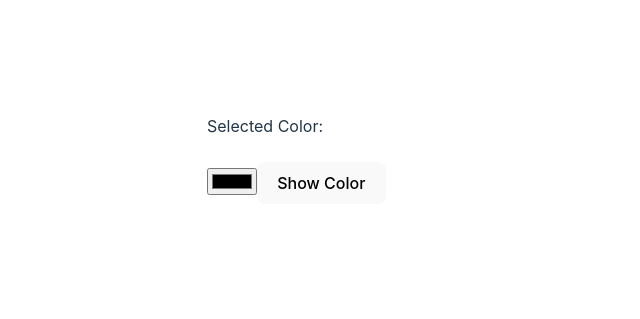
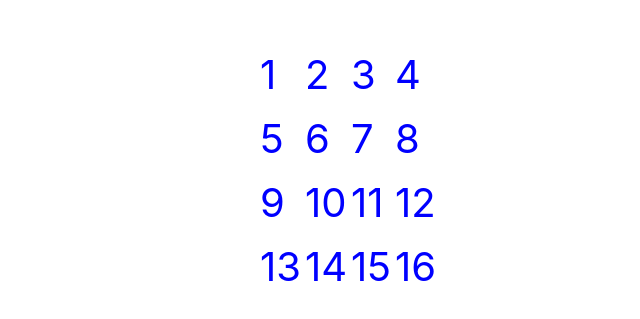
Before and after one commit to Bv28dog/react_js, a React (Vite) app: page / in a window 1280 px wide. Shown: the part 229-548 px from the top of the page, without its empty margins (393-1033 px from the left). Built offline with nearby package versions, Linux system fonts and the light colour scheme.

Commit message:
done table task

```diff
--- a/src/App.jsx
+++ b/src/App.jsx
@@ -1,45 +1,11 @@
-import React, { useRef, useState } from "react";
-import { ColorPiker } from "./components/componentshook/ColorCmp";
+import React from "react";
+import { Table } from "./components/componentTable/Table";
 
 const App = () => {
-  const colorPikerRef = useRef(null);
-  const [selectedColor, setSelectedColor] = useState("");
-  const [displayColor, setDisplayColor] = useState("");
-
-  const handleShowColor = () => {
-    if (colorPikerRef.current) {
-      const color = colorPikerRef.current.value;
-      setSelectedColor(color);
-      setDisplayColor(color);
-    }
-  };
   return (
-    <div style={{ marginLeft: "600px" }}>
-      <div>Selected Color: {selectedColor}</div>
-      <div>
-        {displayColor && (
-          <div
-            style={{
-              width: "250px",
-              height: "250px",
-              backgroundColor: displayColor,
-              marginTop: "20px",
-              borderRadius: "10px",
-            }}
-          ></div>
-        )}
-      </div>
-      <br />
-      <ColorPiker
-        ref={colorPikerRef}
-        onChange={(color) => {
-          setSelectedColor(color);
-        }}
-      />
-      <button onClick={handleShowColor}>Show Color</button>
-      <br />
-      <br />
-    </div>
+    <>
+      <Table />
+    </>
   );
 };
 
--- /dev/null
+++ b/src/components/componentTable/Table.jsx
@@ -0,0 +1,44 @@
+import React, { useState } from "react";
+
+export const Table = () => {
+  const [cellNumber, setCellNumber] = useState(null);
+
+  const handleCellClick = (rowIndex, colIndex) => {
+    const number = rowIndex * 4 + colIndex + 1;
+    setCellNumber(number);
+  };
+
+  const renderTable = () => {
+    const rows = [];
+    for (let i = 0; i < 4; i++) {
+      const cells = [];
+      for (let j = 0; j < 4; j++) {
+        cells.push(
+          <td key={j} onClick={() => handleCellClick(i, j)}>
+            {i * 4 + j + 1}
+          </td>,
+        );
+      }
+      rows.push(<tr key={i}>{cells}</tr>);
+    }
+    return rows;
+  };
+
+  return (
+    <div
+      style={{
+        marginLeft: "650px",
+        cursor: "pointer",
+        color: "blue",
+        fontSize: "40px",
+      }}
+    >
+      <table>
+        <tbody>{renderTable()}</tbody>
+      </table>
+      {cellNumber && (
+        <p style={{ color: "yellow" }}>Номер клітинки: {cellNumber}</p>
+      )}
+    </div>
+  );
+};
```
